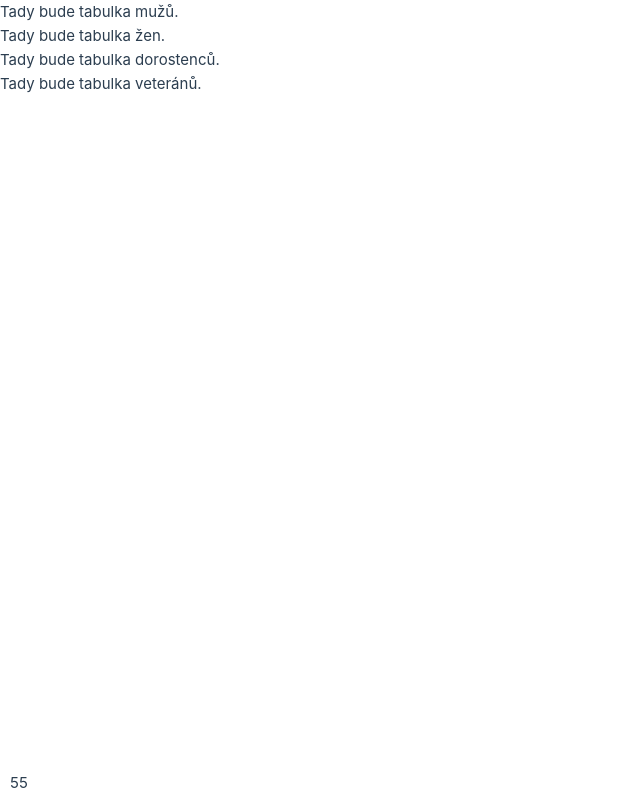
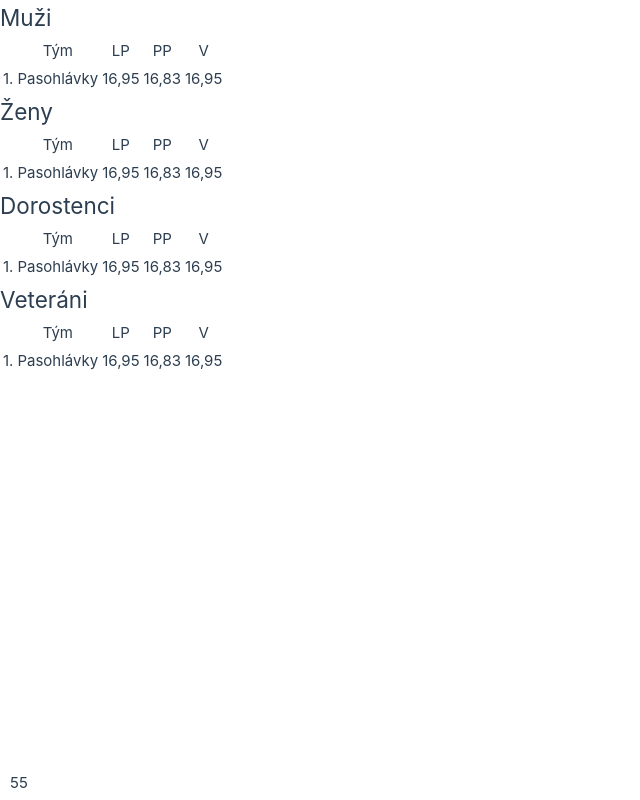
Before and after one commit to lukynmatuska/vvcb-frontend-vuejs, a Vue app: page /monitors in a window 1280 px wide. Shown: the whole page, without its empty margins (0-640 px from the left). Built offline with nearby package versions, Linux system fonts and the light colour scheme.

Commit message:
Add results table component

```diff
--- a/src/components/Monitors.vue
+++ b/src/components/Monitors.vue
@@ -1,5 +1,6 @@
 <script lang="ts">
 import { defineComponent } from 'vue';
+import ResultsTable from './ResultsTable.vue';
 export default defineComponent({
     name: 'MonitorsComponent'
 })
@@ -48,22 +49,22 @@ setInterval(() => {
     <div class="w-full flex-1 mx-auto p-2">
         <!-- <app-card-simple-results-table-monitors [categoryName]="'Muži'" [results]="simpleResultsResponse.muzi">
         </app-card-simple-results-table-monitors> -->
-        Tady bude tabulka mužů.
+        <ResultsTable category-name="Muži" />
     </div>
     <div class="w-full flex-1 mx-auto p-2">
         <!-- <app-card-simple-results-table-monitors [categoryName]="'Ženy'" [results]="simpleResultsResponse.zeny">
         </app-card-simple-results-table-monitors> -->
-        Tady bude tabulka žen.
+        <ResultsTable category-name="Ženy" />
     </div>
     <div class="w-full flex-1 mx-auto p-2">
         <!-- <app-card-simple-results-table-monitors [categoryName]="'Dorostenci'" [results]="simpleResultsResponse.dorostenci">
         </app-card-simple-results-table-monitors> -->
-        Tady bude tabulka dorostenců.
+        <ResultsTable category-name="Dorostenci" />
     </div>
     <div class="w-full flex-1 mx-auto p-2">
         <!-- <app-card-simple-results-table-monitors [categoryName]="'Veteráni'" [results]="simpleResultsResponse.veterani">
         </app-card-simple-results-table-monitors> -->
-        Tady bude tabulka veteránů.
+        <ResultsTable category-name="Veteráni" />
     </div>
 </div>
 
--- /dev/null
+++ b/src/components/ResultsTable.vue
@@ -0,0 +1,77 @@
+<script lang="ts">
+import type { SimpleResult } from '@/types/SimpleResult';
+import { defineComponent } from 'vue';
+export default defineComponent({
+    name: 'ResultsTableComponent',
+    props: {
+        categoryName: {
+            type: String,
+            default: 'Sněhové vločky'
+        },
+        results: {
+            type: Array<SimpleResult>,
+            default() {
+                return [{
+                    place: "1.",
+                    team: "Pasohlávky",
+                    district: "BO",
+                    final_time: "16,95",
+                    left_time: "16,95",
+                    right_time: "16,83",
+                    media: ""
+                }]
+            }
+        }
+    }
+})
+
+</script>
+
+<script setup lang="ts">
+</script>
+
+<template>
+    <div>
+        <h2>{{ categoryName }}</h2>
+        <table>
+            <thead>
+                <tr>
+                    <th>
+                        &nbsp;
+                    </th>
+                    <th>
+                        Tým
+                    </th>
+                    <th>
+                        LP
+                    </th>
+                    <th>
+                        PP
+                    </th>
+                    <th>
+                        V
+                    </th>
+                </tr>
+            </thead>
+            <tbody>
+                <tr v-for="result in results" :key="result.team">
+                    <td>
+                        {{ result.place }}
+                    </td>
+                    <th>
+                        {{ result.team }}
+                    </th>
+                    <td>
+                        {{ result.left_time }}
+                    </td>
+                    <td>
+                        {{ result.right_time }}
+                    </td>
+                    <td>
+                        {{result.final_time }}
+                    </td>
+                </tr>
+            </tbody>
+        </table>
+    </div>
+</template>
--- /dev/null
+++ b/src/types/SimpleResult.ts
@@ -0,0 +1,16 @@
+export interface SimpleResult {
+    district: string,
+    final_time: Number,
+    left_time: Number,
+    media: string,
+    place: string,
+    right_time: Number,
+    team: string
+}
+
+export interface SimpleResultResponse {
+    dorostenci?: [SimpleResult],
+    muzi?: [SimpleResult],
+    veterani?: [SimpleResult],
+    zeny?: [SimpleResult]
+}
```
